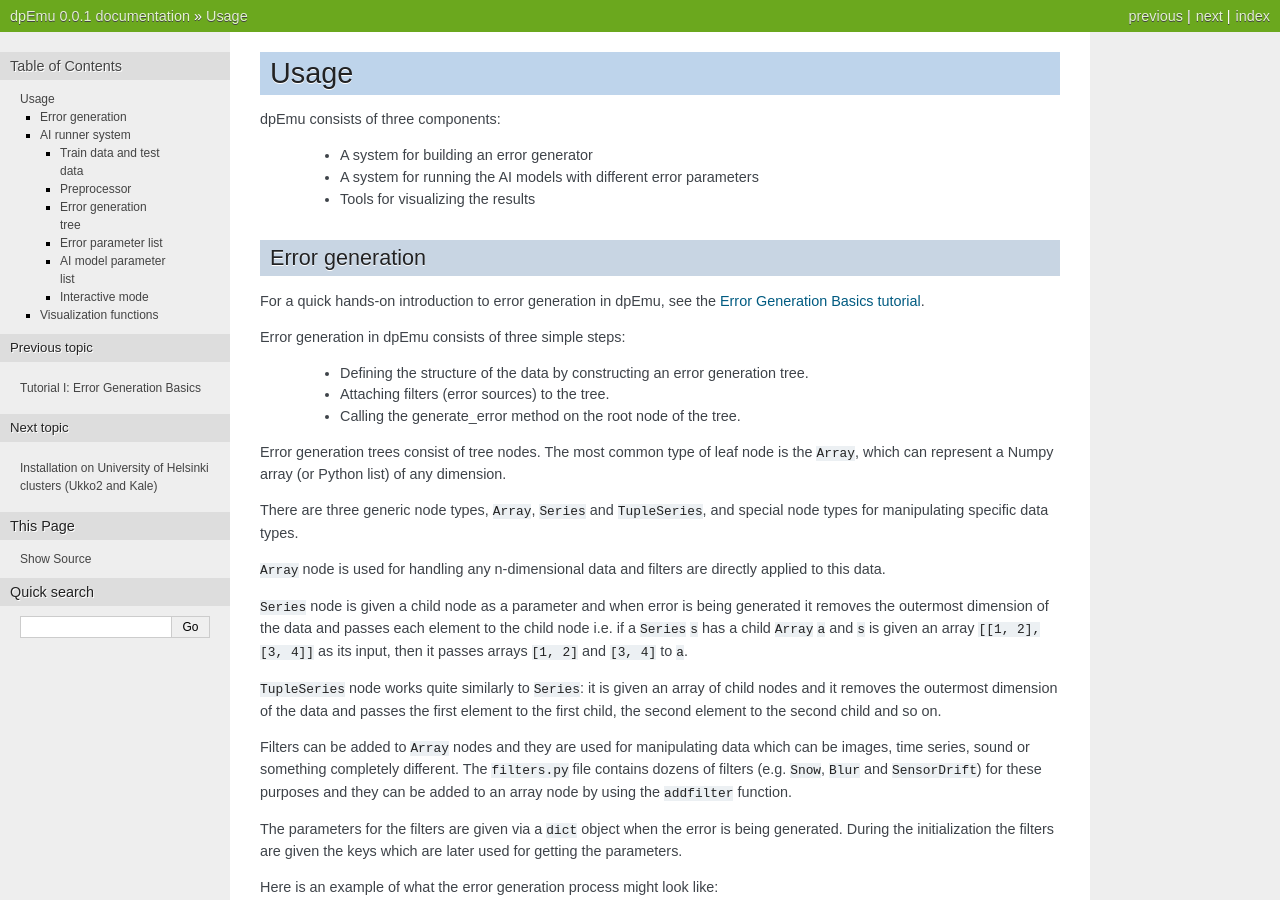
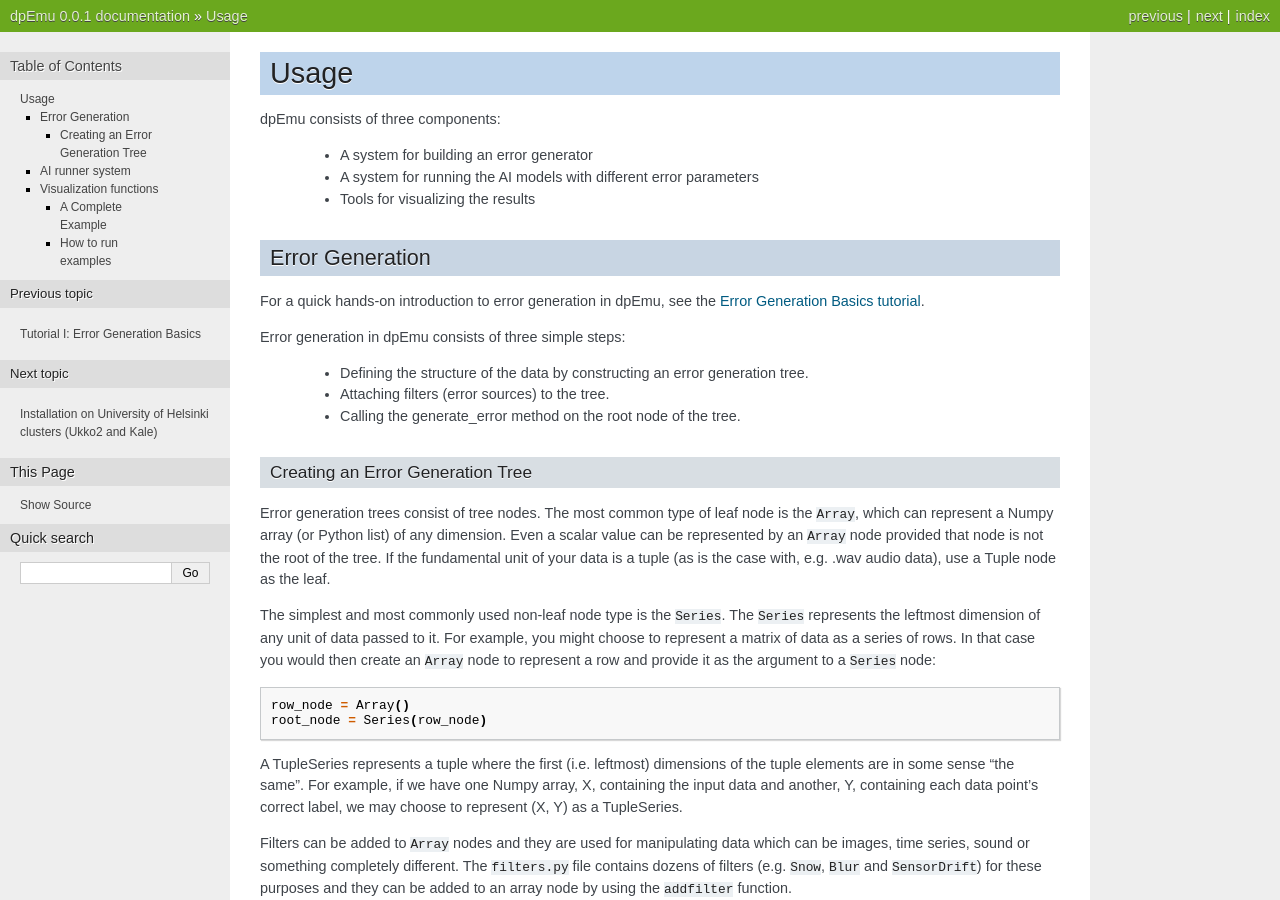
Before and after one commit to dpEmu/dpEmu, a Sphinx documentation site: the page built from docs/usage.rst, in a window 1280 px wide and 900 px high. Built offline with Sphinx 7.4.7, drawn with Linux system fonts in a browser that asks for light colours; some of the changed text lies outside the part shown.

Commit message:
Create subsections

```diff
--- a/docs/usage.rst
+++ b/docs/usage.rst
@@ -7,7 +7,7 @@
   * A system for running the AI models with different error parameters
   * Tools for visualizing the results
 
-Error generation
+Error Generation
 ^^^^^^^^^^^^^^^^
 
 For a quick hands-on introduction to error generation in dpEmu, see the
@@ -19,19 +19,33 @@
   * Attaching filters (error sources) to the tree.
   * Calling the generate_error method on the root node of the tree.
 
+
+Creating an Error Generation Tree
+---------------------------------
+
 Error generation trees consist of tree nodes. The most common type of leaf node
 is the ``Array``, which can represent a Numpy array (or Python list) of any
-dimension.
+dimension. Even a scalar value can be represented by an ``Array`` node provided
+that node is not the root of the tree. If the fundamental unit of your data is
+a tuple (as is the case with, e.g. .wav audio data), use a Tuple node as the
+leaf.
 
-There are three generic node types, ``Array``, ``Series`` and ``TupleSeries``, and special node types for manipulating specific data types.
+The simplest and most commonly used non-leaf node type is the ``Series``.
+The ``Series`` represents the leftmost dimension of any unit of data passed to
+it. For example, you might choose to represent a matrix of data as a series of
+rows. In that case you would then create an ``Array`` node to represent a row
+and provide it as the argument to a ``Series`` node:
 
-``Array`` node is used for handling any n-dimensional data and filters are directly applied to this data.
+.. code-block:: python
 
-``Series`` node is given a child node as a parameter and when error is being generated it removes the outermost dimension of the data and passes each element to the child node
-i.e. if a ``Series`` ``s`` has a child ``Array`` ``a`` and ``s`` is given an array ``[[1, 2], [3, 4]]`` as its input, then it passes arrays ``[1, 2]`` and ``[3, 4]`` to ``a``.
+    row_node = Array()
+    root_node = Series(row_node)
 
-``TupleSeries`` node works quite similarly to ``Series``: it is given an array of child nodes and it removes the outermost dimension of the data
-and passes the first element to the first child, the second element to the second child and so on.
+A TupleSeries represents a tuple where the first (i.e. leftmost) dimensions of
+the tuple elements are in some sense "the same". For example, if we have one
+Numpy array, X, containing the input data and another, Y, containing each data
+point's correct label, we may choose to represent (X, Y) as a TupleSeries.
+
 
 Filters can be added to ``Array`` nodes and they are used for manipulating data which can be images, time series, sound or something completely different. The ``filters.py`` file contains dozens of filters (e.g. ``Snow``, ``Blur`` and ``SensorDrift``)
 for these purposes and they can be added to an array node by using the ``addfilter`` function.
```
